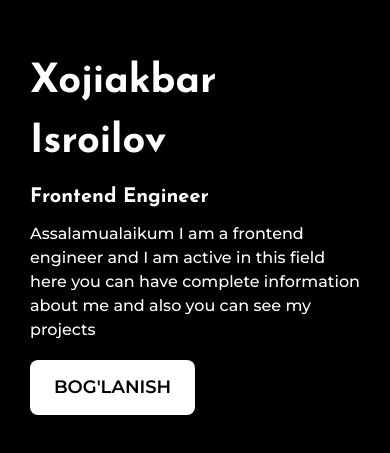
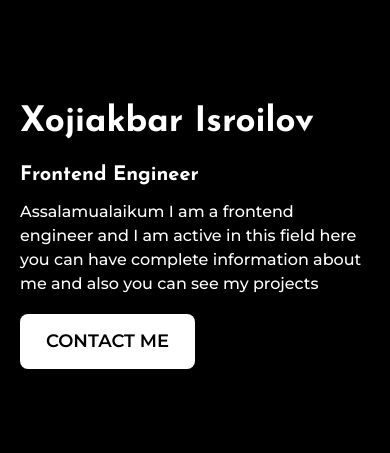
Before and after one commit to xojiakbar-coder/xcp, a Next.js app: page /home/HomeContent in a window 390 px wide. Shown: the part 189-642 px from the top of the page. Built offline with nearby package versions, Linux system fonts and the light colour scheme.

Commit message:
cards and some elements changed

```diff
--- a/src/components/Generic/Card/Card.tsx
+++ b/src/components/Generic/Card/Card.tsx
@@ -24,7 +24,7 @@ const Card: React.FC<CardPropsType> = ({
           <a href={link}>
             <div className="flex justify-center items-center flex-col">
               {type === "primary" && (
-                <div className="flex items-center relative h-[400px] px-[20px] pt-[60px] pb-[20px] w-full bg-cover bg-center rounded-lg overflow-hidden group">
+                <div className="flex items-center relative h-[400px] xl:px-[20px] lg:px-[20px] md:px-[20px] sm:px-[20px] xl:pt-[60px] lg:pt-[60px] md:pt-[60px] sm:pt-[60px] pt-[60px] px-[2px] xl:pb-[20px] lg:pb-[20px] md:pb-[20px] w-full bg-cover bg-center rounded-lg overflow-hidden group">
                   <Image
                     src={(img && img) || someImage}
                     alt="image not found"
--- a/src/pages/home/HomeContent.tsx
+++ b/src/pages/home/HomeContent.tsx
@@ -2,9 +2,9 @@ import React from "react";
 
 const HomeContent: React.FC = () => {
   return (
-    <div className="flex items-center sm:justify-center md:justify-start w-full h-full absolute z-20 md:pl-[50px] px-[10px]">
-      <div className="flex flex-col justify-between backdrop-blur-[9px] py-[18px] px-[20px] gap-y-[10px] lg:w-[60%] md:w-[75%] sm:w-[90%]">
-        <h1 className="font-josefin-font text-[40px] xl:text-[60px] lg:text-[60px] md:text-[45px] font-[700] text-light-color w-full">
+    <div className="flex items-center sm:justify-center md:justify-start w-full h-full absolute z-20 md:pl-[50px] md:px-[10px] sm:px-[10px] px-[0]">
+      <div className="flex flex-col justify-between backdrop-blur-[9px] py-[18px] px-[20px] gap-y-[10px] lg:w-[60%] md:w-[75%] sm:w-[90%] w-full">
+        <h1 className="font-josefin-font text-[35px] xl:text-[60px] lg:text-[60px] md:text-[45px] sm:text-[40px] font-[700] text-light-color w-full">
           Xojiakbar Isroilov
         </h1>
         <b className="font-[900] font-josefin-font text-[20px] text-light-color w-full">
@@ -22,7 +22,7 @@ const HomeContent: React.FC = () => {
           rel="noopener noreferrer"
         >
           <button className="bg-light-color mt-2 w-1/2 h-max min-h-max py-3 border-2 border-transparent transition duration-220 ease-out hover:ease-in text-black-color rounded-lg font-mont-font uppercase font-semibold text-[18px] hover:bg-transparent hover:border-light-color hover:text-light-color">
-            Bog'lanish
+            Contact Me
           </button>
         </a>
       </div>
--- a/src/pages/projects/page.tsx
+++ b/src/pages/projects/page.tsx
@@ -7,7 +7,7 @@ import Title from "@/components/Generic/Title/Title";
 const Projects = () => {
   return (
     <div className="flex justify-center w-full mt-[50px] pt-[100px]">
-      <div className="w-[85%]">
+      <div className="xl:w-[85%] lg:w-[85%] md:w-[85%] sm:w-[85%] w-[97%]">
         <Title>Projects</Title>
         <Line />
         <div className="flex justify-center w-full pt-[20px]">
```
